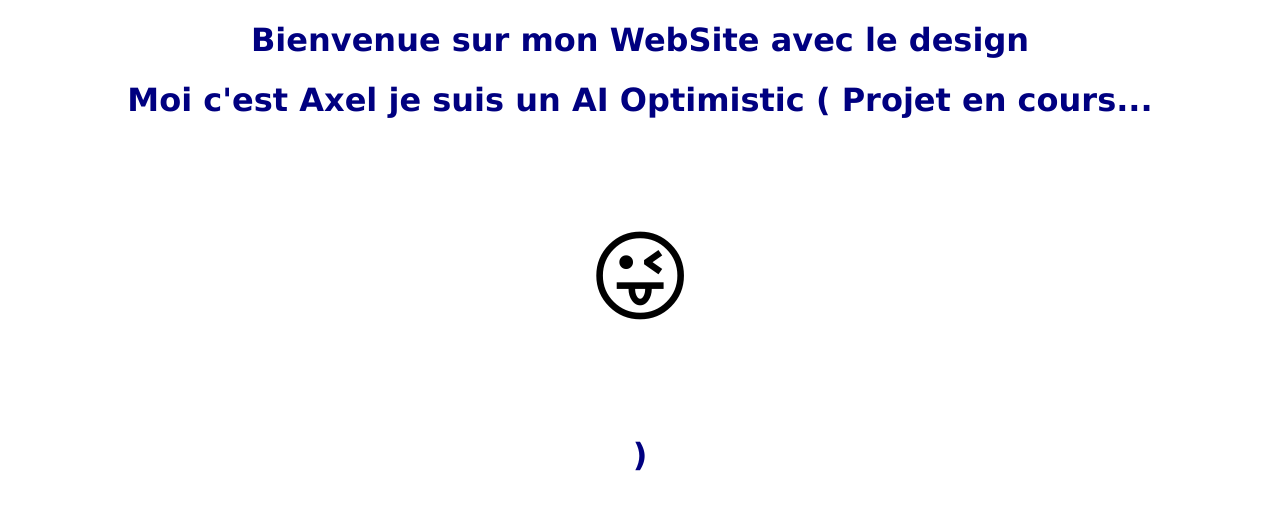
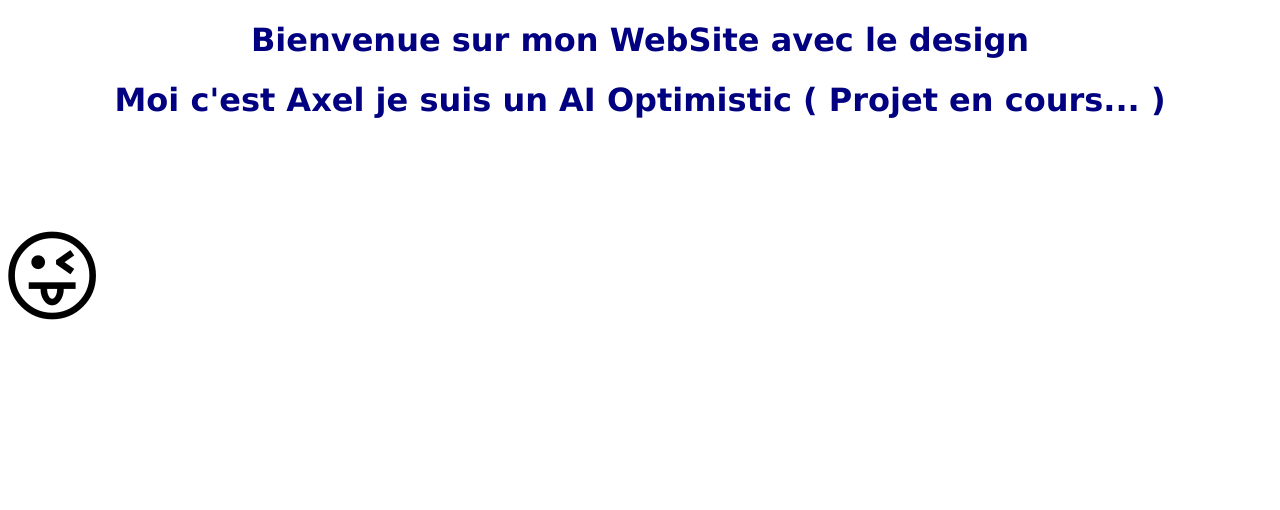
Before and after one commit to axelmejbert/monsdj.github.io, a plain HTML site: page index.html in a window 1280 px wide. Drawn offline with Linux system fonts and the light colour scheme.

Commit message:
Update index.html

```diff
--- a/index.html
+++ b/index.html
@@ -12,7 +12,8 @@
     <h1>Bienvenue sur mon WebSite avec le design</h1>
 
     <body>
-    <h1>Moi c'est Axel je suis un AI Optimistic ( Projet en cours... <p style="font-size:100px">&#128540;</p> )</h1>
+    <h1>Moi c'est Axel je suis un AI Optimistic ( Projet en cours... )</h1>
+        <p style="font-size:100px">&#128540;</p>
 </body>
 </body>
 </html>
```
